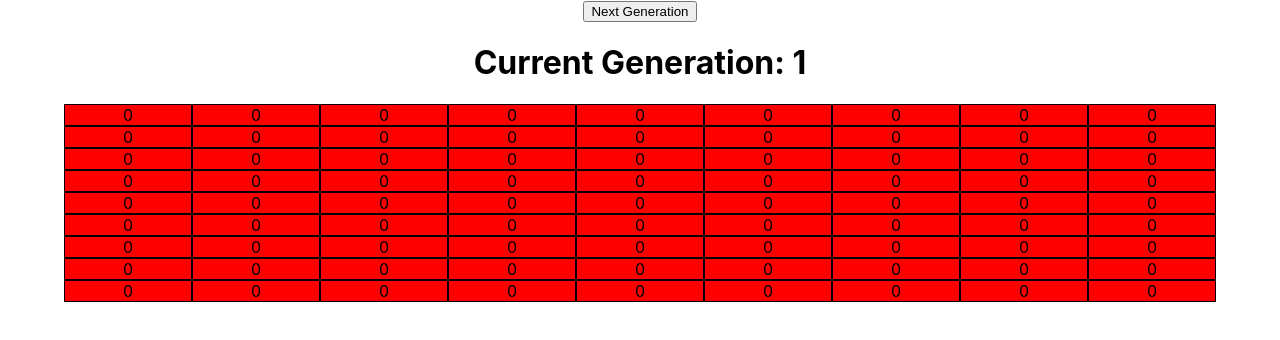
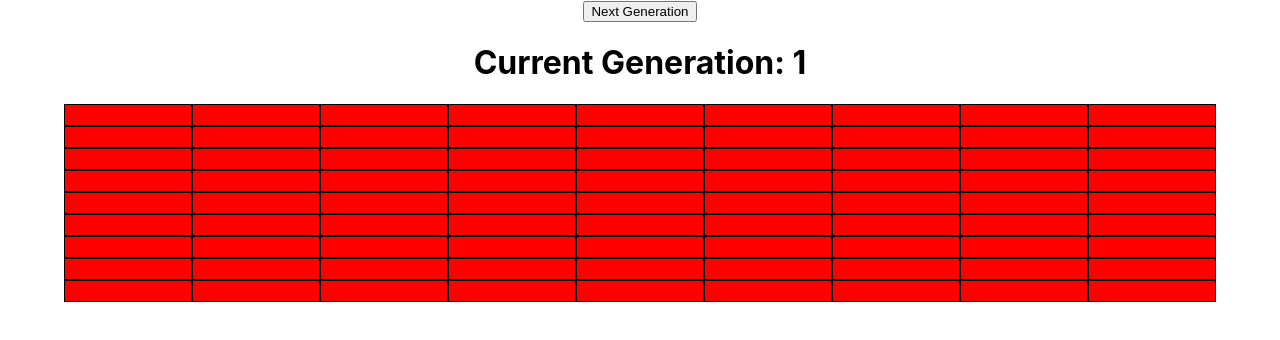
Before and after one commit to DillonRmD/Game-Of-Life-React, a React (Create React App) app: page / in a window 1280 px wide. Shown: the top 340 px of the page. Built offline with nearby package versions, Linux system fonts and the light colour scheme; the HTML template or start-up script is replaced by a standard one.

Commit message:
Added CSS to hide cell div contents

```diff
--- a/src/App.css
+++ b/src/App.css
@@ -20,8 +20,10 @@
 
 .cell-alive{
   background-color: green;
+  color: green;
 }
 
 .cell-dead{
   background-color: red;
+  color:red;
 }
```
